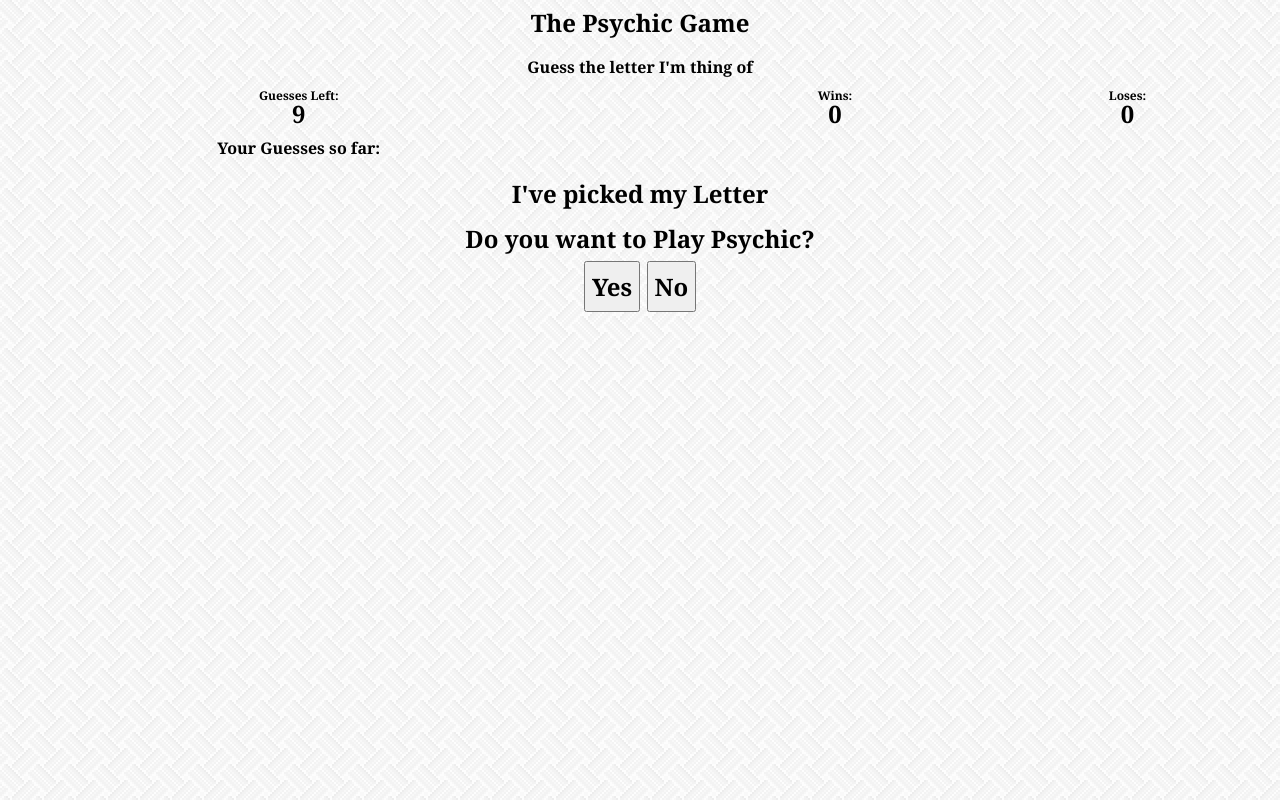
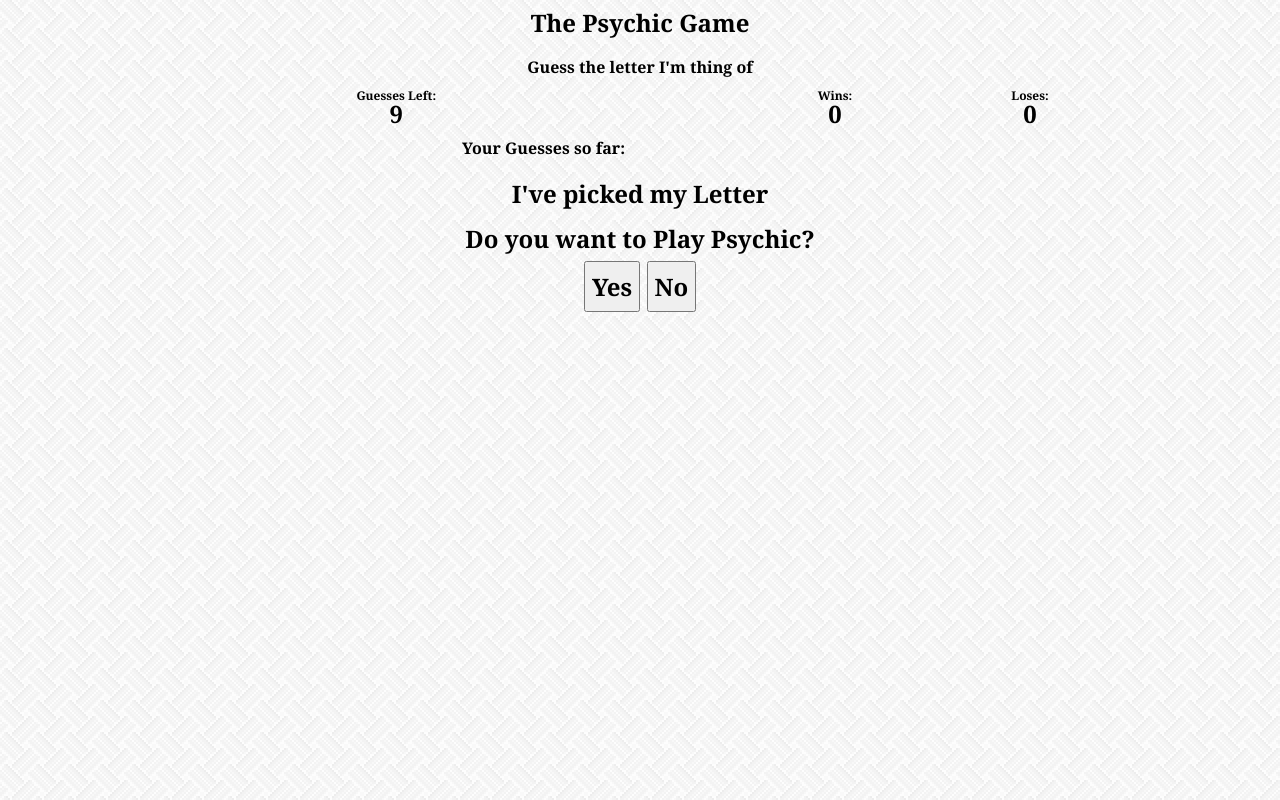
Before and after one commit to bobimel2nd/GamePsychic, a plain HTML site: page index.html in a window 1280 px wide. Drawn offline with nearby package versions, Linux system fonts and the light colour scheme.

Commit message:
Version 1.0.2

```diff
--- a/Assets/CSS/Psychic.css
+++ b/Assets/CSS/Psychic.css
@@ -43,3 +43,10 @@ h4 {
     font-size: 24px;
     font-weight: bold;
 }
+
+.RJustify {
+    text-align: right;
+}
+.LJustify {
+    text-align: left;
+}
--- a/index.html
+++ b/index.html
@@ -16,33 +16,33 @@
        	<h2>Guess the letter I'm thing of</h2>
 	</div>
 	<div class="row">
-        <div class="col-xs-offset-1 col-xs-3">
+        <div class="col-xs-offset-2 col-xs-3">
             <h3>Guesses Left:</h3>
         </div>
-        <div class="col-xs-offset-3 col-xs-2">
+        <div class="col-xs-offset-2 col-xs-2">
             <h3>Wins:</h3>
         </div>
-        <div class="col-xs-offset-1 col-xs-2">
+        <div class=" col-xs-2">
         	<h3>Loses:</h3>
 		</div>
     </div>
     <div class="row">
-        <div class="col-xs-offset-1 col-xs-3">
+        <div class="col-xs-offset-2 col-xs-3">
             <h4 id="Guesses"></h4>
         </div>
-        <div class="col-xs-offset-3 col-xs-2">
+        <div class="col-xs-offset-2 col-xs-2">
             <h4 id="Wins"></h4>
         </div>
-        <div class="col-xs-offset-1 col-xs-2">
+        <div class="col-xs-2">
             <h4 id="Losses"></h4>
         </div>
 	</div>
     <div class="row">
         <h2>
-            <div class="col-xs-5">
+            <div class="col-xs-offset-3 col-xs-3 RJustify">
                 Your Guesses so far:
             </div>
-            <div class="col-xs-7" id="Guessed">
+            <div class="col-xs-1 LJustify" id="Guessed">
             </div>
         </h2>
     </div>
```
